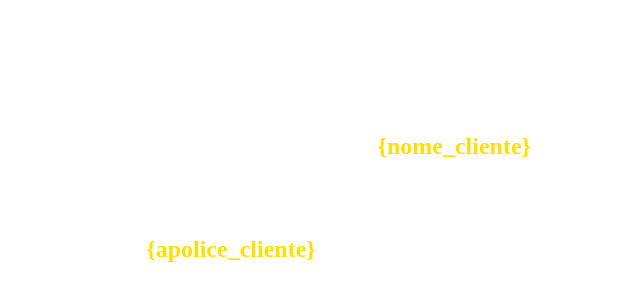
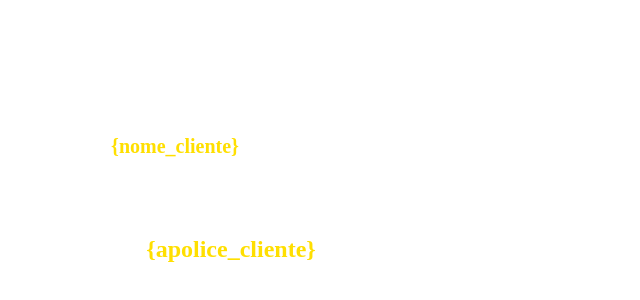
Before and after one commit to MValeriano/personalpage, a plain HTML site: page index.html in a window 1280 px wide. Shown: the part 296-596 px from the top of the page, without its empty margins (77-717 px from the left). Drawn offline with Linux system fonts and the light colour scheme.

Commit message:
Update index.html

```diff
--- a/index.html
+++ b/index.html
@@ -10,11 +10,10 @@
       <tr>
          <td colspan="9" style="background-image:url('{image4}'); width:600px; height:52px">
             <p style="
-               padding: 0;
+               padding-left: 180px;
                margin: 0;
-               text-align: right;
                color: #ffdf00;
-               font-size: 24px;
+               font-size: 20px;
                font-weight:600;
                ">{nome_cliente}</p>
          </td>
```
